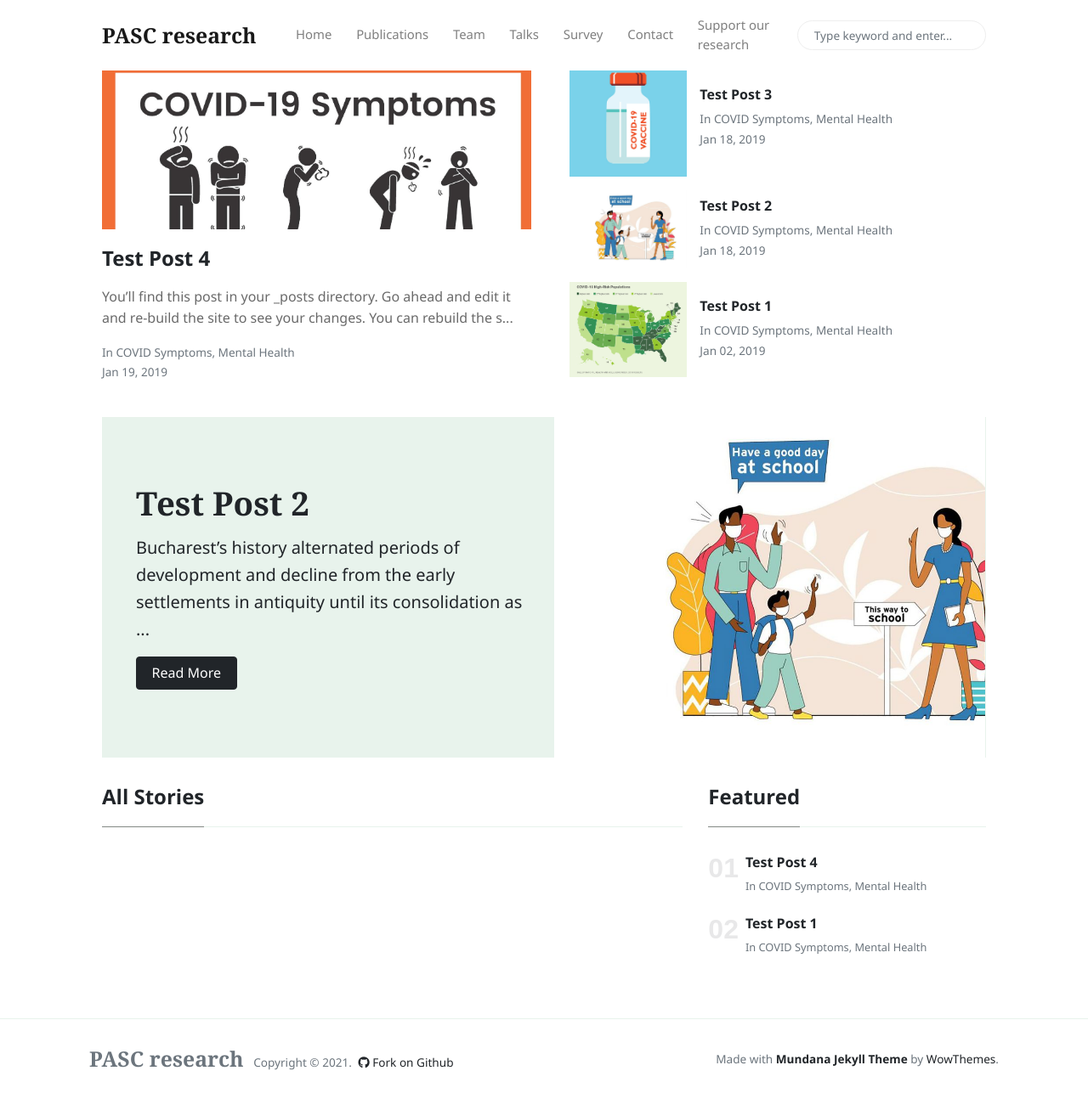
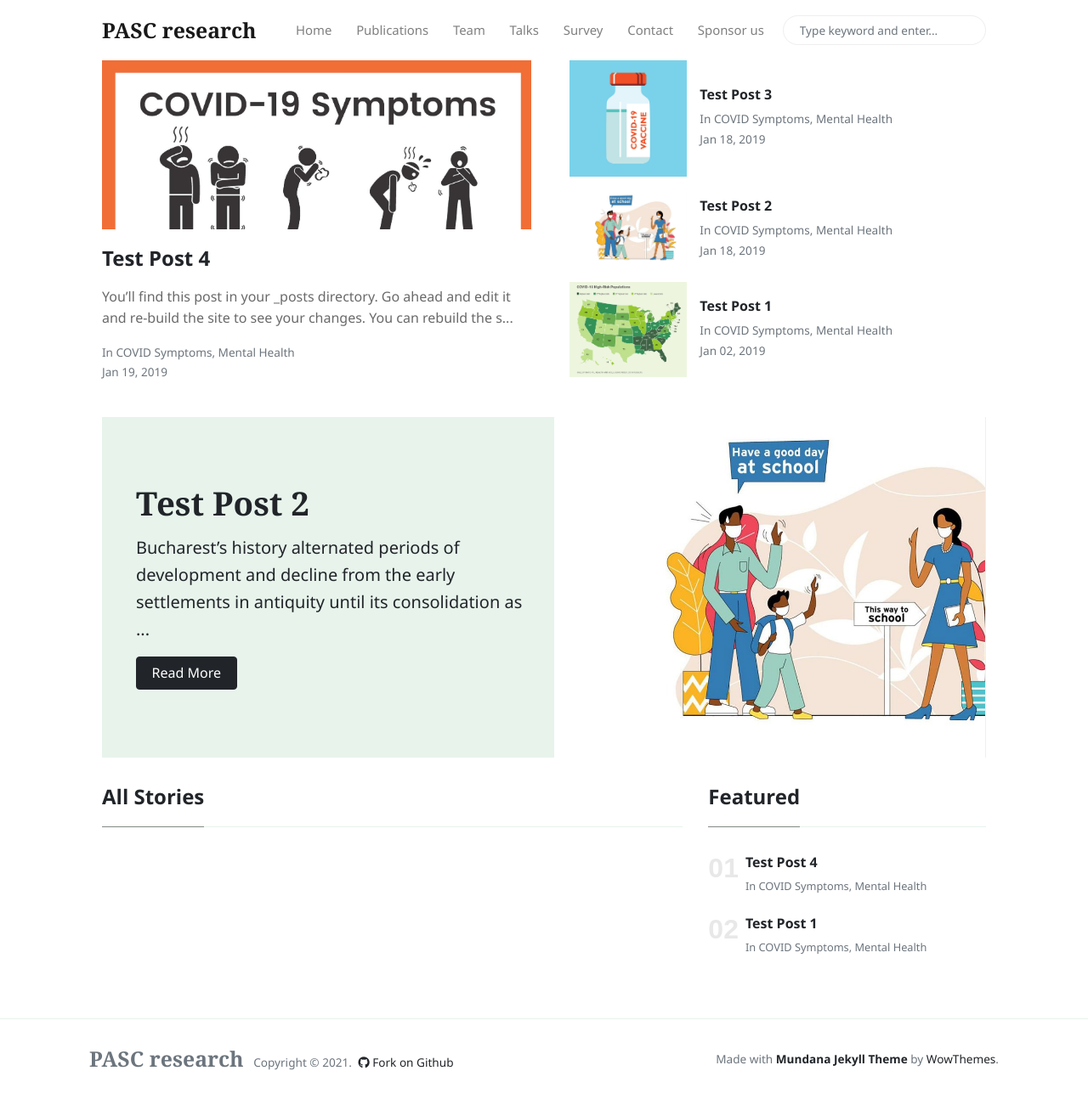
Before and after one commit to pasc-research/pasc-research.github.io, a Jekyll site: the page built from index.html, in a window 1280 px wide and 1294 px high. Shown: the whole window at 85% size. Built offline with Jekyll 4.4.1, drawn with Linux system fonts in a browser that asks for light colours; nearby versions of some CDN libraries; the list of posts is cut into pages by our own code.

Commit message:
fix rendering

```diff
--- a/_includes/menu-header.html
+++ b/_includes/menu-header.html
@@ -19,5 +19,5 @@
 <a class="nav-link" href="{{site.baseurl}}/contact.html">Contact</a>
 </li>
 <li class="nav-item">
-<a target="_blank" class="nav-link" href="{{site.baseurl}}/donate.html">Support our research</a>
+<a target="_blank" class="nav-link" href="{{site.baseurl}}/donate.html">Sponsor us</a>
 </li>
```
